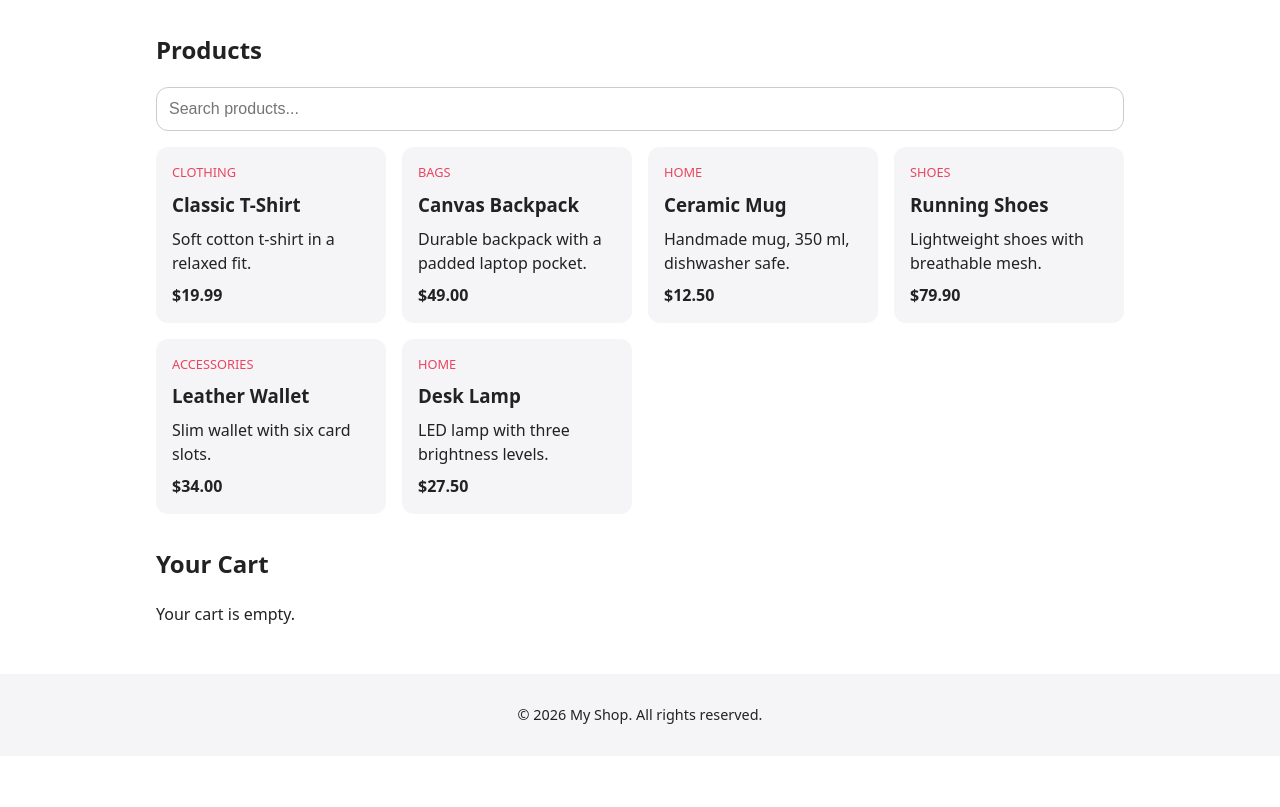
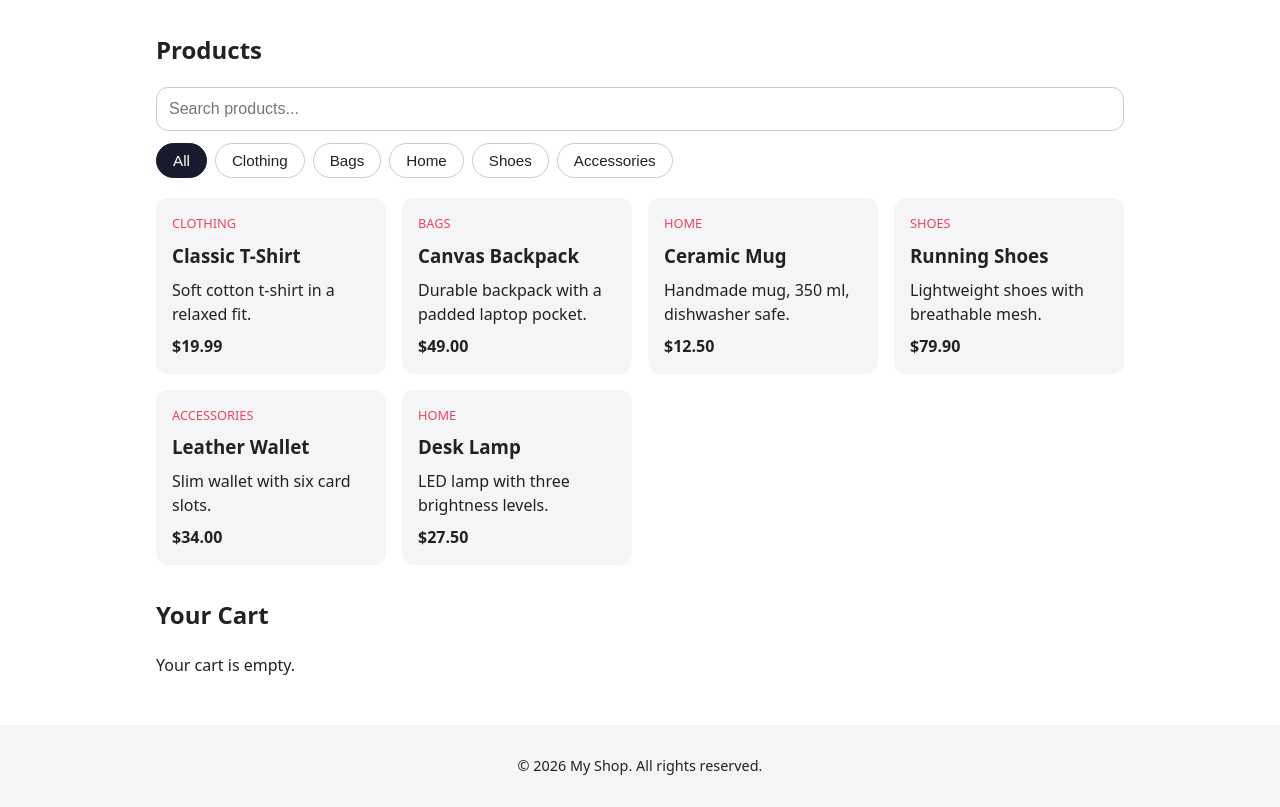
Before and after one commit to babipsg7-stack/shop-template, a plain HTML site: page index.html in a window 1280 px wide. Shown: the part 70-877 px from the top of the page. Before the commit the page ends 826 px from the top, so only its background shows below. Drawn offline with Linux system fonts and the light colour scheme.

Commit message:
add category filters

```diff
--- a/app.js
+++ b/app.js
@@ -1,5 +1,8 @@
 const productList = document.getElementById("product-list");
 const searchInput = document.getElementById("search");
+const filtersBox = document.getElementById("filters");
+
+let activeCategory = "All";
 
 function formatPrice(value) {
   return "$" + value.toFixed(2);
@@ -37,15 +40,40 @@ function renderProducts(items) {
   });
 }
 
-searchInput.addEventListener("input", function () {
+function applyFilters() {
   const query = searchInput.value.trim().toLowerCase();
   const filtered = PRODUCTS.filter(function (p) {
-    return (
+    const matchesCategory =
+      activeCategory === "All" || p.category === activeCategory;
+    const matchesQuery =
       p.name.toLowerCase().includes(query) ||
-      p.category.toLowerCase().includes(query)
-    );
+      p.category.toLowerCase().includes(query);
+    return matchesCategory && matchesQuery;
   });
   renderProducts(filtered);
-});
+}
 
-renderProducts(PRODUCTS);
+function renderFilters() {
+  const categories = ["All"].concat(
+    Array.from(new Set(PRODUCTS.map(function (p) { return p.category; })))
+  );
+
+  filtersBox.innerHTML = "";
+  categories.forEach(function (name) {
+    const btn = document.createElement("button");
+    btn.type = "button";
+    btn.className = "filter-btn" + (name === activeCategory ? " active" : "");
+    btn.textContent = name;
+    btn.addEventListener("click", function () {
+      activeCategory = name;
+      renderFilters();
+      applyFilters();
+    });
+    filtersBox.appendChild(btn);
+  });
+}
+
+searchInput.addEventListener("input", applyFilters);
+
+renderFilters();
+applyFilters();
--- a/index.html
+++ b/index.html
@@ -20,8 +20,13 @@
   <main>
     <section id="products">
       <h2>Products</h2>
-        <input type="search" id="search" placeholder="Search products...">
+            <input type="search" id="search" placeholder="Search products...">
+      <div id="filters" class="filters"></div>
       <div id="product-list" class="grid"></div>
+
+
+
+
 
     </section>
 
--- a/style.css
+++ b/style.css
@@ -94,3 +94,27 @@ footer {
   color: var(--color-accent);
   text-transform: uppercase;
 }
+
+.filters {
+  display: flex;
+  gap: 8px;
+  overflow-x: auto;
+  padding: 12px 0 4px;
+}
+
+.filter-btn {
+  flex: none;
+  padding: 8px 16px;
+  border: 1px solid #cccccc;
+  border-radius: 999px;
+  background: var(--color-bg);
+  color: var(--color-text);
+  font-size: 0.95rem;
+  cursor: pointer;
+}
+
+.filter-btn.active {
+  background: var(--color-primary);
+  color: #ffffff;
+  border-color: var(--color-primary);
+}
```
